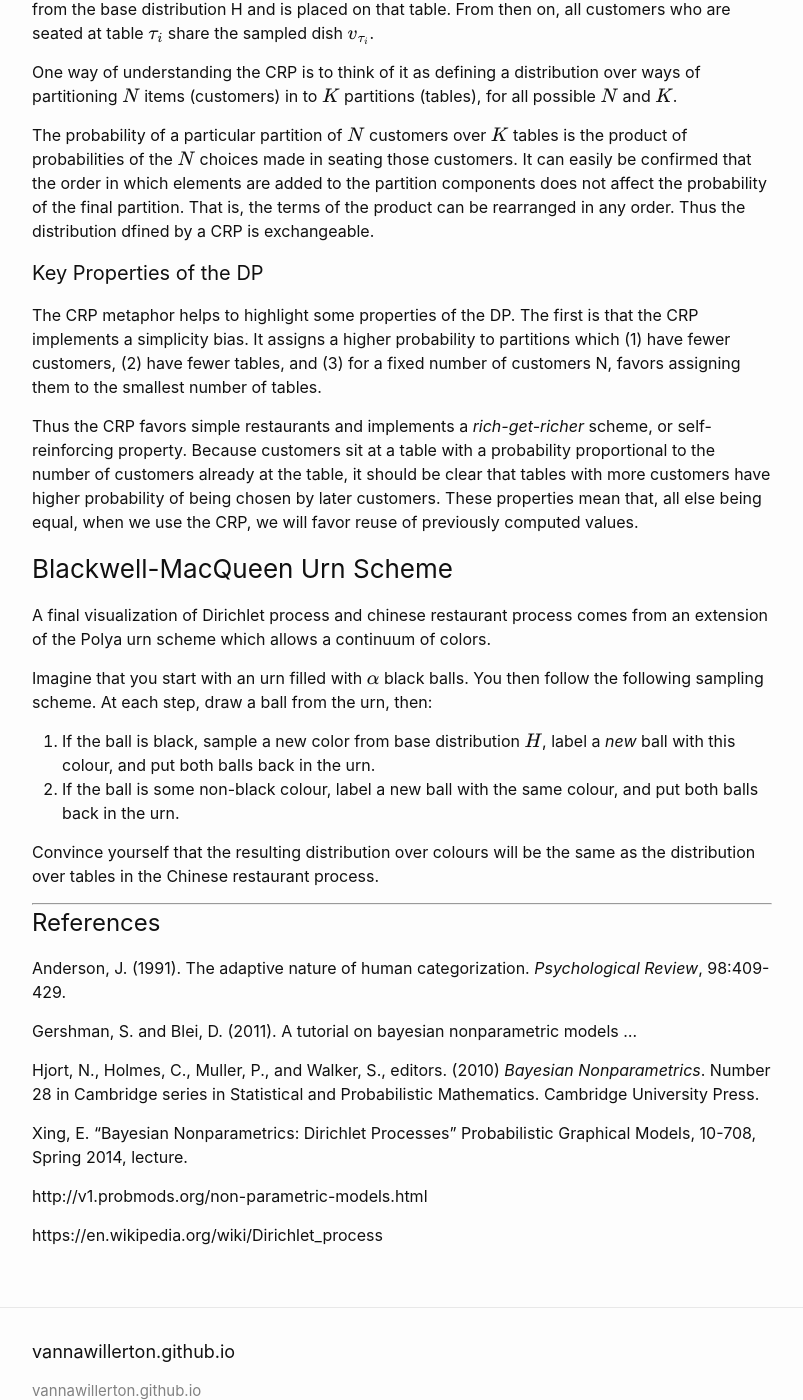
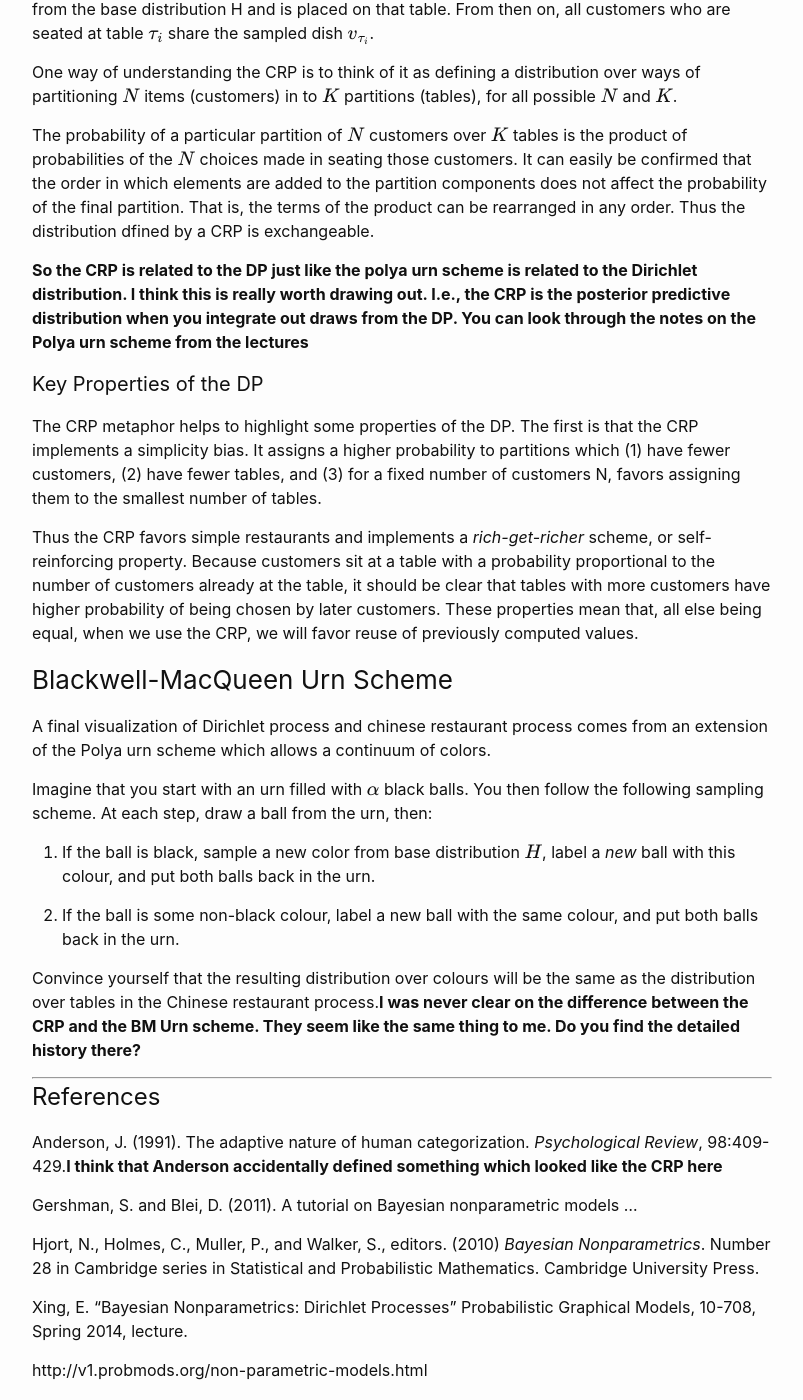
Before and after one commit to vannawillerton/vannawillerton.github.io, a Jekyll site: the page built from DirichletProcesses.md, in a window 1280 px wide and 1400 px high, scrolled down 3997 px. Shown: the whole window, without its empty margins (238-1041 px from the left). Built offline with Jekyll 4.4.1, drawn with Linux system fonts in a browser that asks for light colours; our own code applies the rules of GitHub Pages for plain Markdown files; formulas are drawn with MathJax 3; a script that is not in the unit is left out.

Commit message:
Finished making comments.

```diff
--- a/DirichletProcesses.md
+++ b/DirichletProcesses.md
@@ -169,7 +169,6 @@ draws.**this is backwards, the higher $\alpha$ the further you tend to
 walk out your sequences of $\beta$s**
 
 ### Chinese Restaurant Process
-
 The Chinese Restaurant Process (CRP) is a more complex and widely used
 metaphor for understanding the Dirichlet Process. It is important to
 note that these metaphors are alternative but equivalent ways to
@@ -188,43 +187,99 @@ $$\tau^{(N+1)}|\tau^{(1)},\ldots,\tau^{(N)},\alpha \sim
 \sum_{i=1}^K \frac{y_i}{N+\alpha}\delta_{\tau_i}+
 \frac{\alpha}{N+\alpha}\delta_{\tau_{K+1}}$$
 
-$$N$$ is the total number of customers in the restaurant. $$K$$ is the total number of occupied tables, indexed by $$K\leq i\leq 1$$. $$\tau^{(j)}$$ refers to the table chosen by the $$j$$th customer. $$\tau_i$$ refers to the $$i$$th occupied table in the restaurant. $$y_i$$ is the number of customers seated at table $$\tau_i$$. Finally, $$\delta_\tau$$ is the $$\delta$$-distribution which puts all of its mass on table $$\tau$$.
+$$N$$ is the total number of customers in the restaurant. $$K$$ is the
+total number of occupied tables, indexed by $$K\leq i\leq 1$$.
+$$\tau^{(j)}$$ refers to the table chosen by the $$j$$th customer.
+$$\tau_i$$ refers to the $$i$$th occupied table in the restaurant.
+$$y_i$$ is the number of customers seated at table $$\tau_i$$.
+Finally, $$\delta_\tau$$ is the $$\delta$$-distribution which puts all
+of its mass on table $$\tau$$.
 
-More intuitively, customers sit at a table which is already occupied with probability proportional to the number of individuals already seated at that table. Customers sit at a new table with probability controlled by the concentration parameter $$\alpha$$.
+More intuitively, customers sit at a table which is already occupied
+with probability proportional to the number of individuals already
+seated at that table. Customers sit at a new table with probability
+controlled by the concentration parameter $$\alpha$$.
 
-Each table has a *dish* associated with it. Each dish $$v$$ acts as a label on the table; it is shared by all customers seated at that table. When the first customer sits at a new table, $$\tau_i$$, a dish is sampled from the base distribution H and is placed on that table. From then on, all customers who are seated at table $$\tau_i$$ share the sampled dish $$v_{\tau_i}$$.
+Each table has a *dish* associated with it. Each dish $$v$$ acts as a
+label on the table; it is shared by all customers seated at that
+table. When the first customer sits at a new table, $$\tau_i$$, a dish
+is sampled from the base distribution H and is placed on that table.
+From then on, all customers who are seated at table $$\tau_i$$ share
+the sampled dish $$v_{\tau_i}$$.
 
-One way of understanding the CRP is to think of it as defining a distribution over ways of partitioning $$N$$ items (customers) in to $$K$$ partitions (tables), for all possible $$N$$ and $$K$$.
+One way of understanding the CRP is to think of it as defining a
+distribution over ways of partitioning $$N$$ items (customers) in to
+$$K$$ partitions (tables), for all possible $$N$$ and $$K$$.
 
-The probability of a particular partition of $$N$$ customers over $$K$$ tables is the product of probabilities of the $$N$$ choices made in seating those customers. It can easily be confirmed that the order in which elements are added to the partition components does not affect the probability of the final partition. That is, the terms of the product can be rearranged in any order. Thus the distribution dfined by a CRP is exchangeable.
+The probability of a particular partition of $$N$$ customers over
+$$K$$ tables is the product of probabilities of the $$N$$ choices made
+in seating those customers. It can easily be confirmed that the order
+in which elements are added to the partition components does not
+affect the probability of the final partition. That is, the terms of
+the product can be rearranged in any order. Thus the distribution
+dfined by a CRP is exchangeable.
+
+**So the CRP is related to the DP just like the polya urn scheme is
+related to the Dirichlet distribution. I think this is really worth
+drawing out. I.e., the CRP is the posterior predictive distribution
+when you integrate out draws from the DP. You can look through the
+notes on the Polya urn scheme from the lectures**
 
 #### Key Properties of the DP
 
-The CRP metaphor helps to highlight some properties of the DP. The first is that the CRP implements a simplicity bias. It assigns a higher probability to partitions which (1) have fewer customers, (2) have fewer tables, and (3) for a fixed number of customers N, favors assigning them to the smallest number of tables.
+The CRP metaphor helps to highlight some properties of the DP. The
+first is that the CRP implements a simplicity bias. It assigns a
+higher probability to partitions which (1) have fewer customers, (2)
+have fewer tables, and (3) for a fixed number of customers N, favors
+assigning them to the smallest number of tables.
 
-Thus the CRP favors simple restaurants and implements a *rich-get-richer* scheme, or self-reinforcing property. Because customers sit at a table with a probability proportional to the number of customers already at the table, it should be clear that tables with more customers have higher probability of being chosen by later customers. These properties mean that, all else being equal, when we use the CRP, we will favor reuse of previously computed values.
+Thus the CRP favors simple restaurants and implements
+a *rich-get-richer* scheme, or self-reinforcing property. Because
+customers sit at a table with a probability proportional to the number
+of customers already at the table, it should be clear that tables with
+more customers have higher probability of being chosen by later
+customers. These properties mean that, all else being equal, when we
+use the CRP, we will favor reuse of previously computed values.
 
 ### Blackwell-MacQueen Urn Scheme
 
-A final visualization of Dirichlet process and chinese restaurant process comes from an extension of the Polya urn scheme which allows a continuum of colors.
+A final visualization of Dirichlet process and chinese restaurant
+process comes from an extension of the Polya urn scheme which allows a
+continuum of colors.
 
-Imagine that you start with an urn filled with $$\alpha$$ black balls. You then follow the following sampling scheme. At each step, draw a ball from the urn, then:
+Imagine that you start with an urn filled with $$\alpha$$ black balls.
+You then follow the following sampling scheme. At each step, draw a
+ball from the urn, then:
 
-1. If the ball is black, sample a new color from base distribution $$H$$, label a *new* ball with this colour, and put both balls back in the urn.
-2. If the ball is some non-black colour, label a new ball with the same colour, and put both balls back in the urn.
+1. If the ball is black, sample a new color from base distribution
+$$H$$, label a *new* ball with this colour, and put both balls back in
+the urn.
 
-Convince yourself that the resulting distribution over colours will be the same as the distribution over tables in the Chinese restaurant process.
+2. If the ball is some non-black colour, label a new ball with the
+same colour, and put both balls back in the urn.
+
+Convince yourself that the resulting distribution over colours will be
+the same as the distribution over tables in the Chinese restaurant
+process.**I was never clear on the difference between the CRP and the
+BM Urn scheme. They seem like the same thing to me. Do you find the
+detailed history there?**
 
 -----------------------------------------------------------
 # References
 
-Anderson, J. (1991). The adaptive nature of human categorization. *Psychological Review*, 98:409-429.
+Anderson, J. (1991). The adaptive nature of human
+categorization. *Psychological Review*, 98:409-429.**I think that
+Anderson accidentally defined something which looked like the CRP
+here**
 
-Gershman, S. and Blei, D. (2011). A tutorial on bayesian nonparametric models ...
+Gershman, S. and Blei, D. (2011). A tutorial on Bayesian nonparametric models ...
 
-Hjort, N., Holmes, C., Muller, P., and Walker, S., editors. (2010) *Bayesian Nonparametrics*. Number 28 in Cambridge series in Statistical and Probabilistic Mathematics. Cambridge University Press.
+Hjort, N., Holmes, C., Muller, P., and Walker, S., editors.
+(2010) *Bayesian Nonparametrics*. Number 28 in Cambridge series in
+Statistical and Probabilistic Mathematics. Cambridge University Press.
 
-Xing, E. “Bayesian Nonparametrics: Dirichlet Processes” Probabilistic Graphical Models, 10-708, Spring 2014, lecture.
+Xing, E. “Bayesian Nonparametrics: Dirichlet Processes” Probabilistic
+Graphical Models, 10-708, Spring 2014, lecture.
 
 http://v1.probmods.org/non-parametric-models.html
 
```
